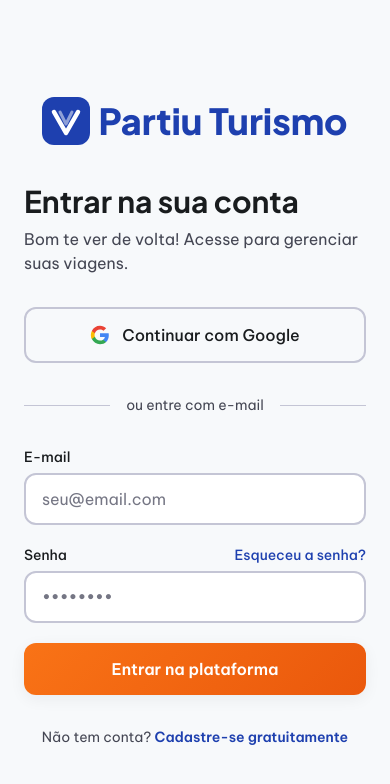
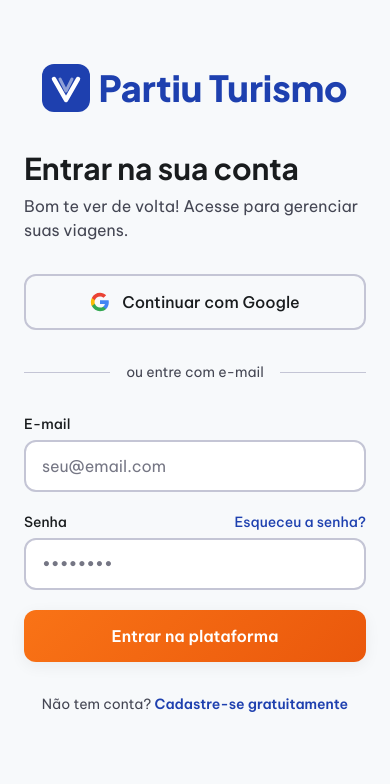
Before and after one commit to novacontathebaldi-eng/passagens-site, a Next.js app: page /login in a window 390 px wide. Shown: the top 784 px of the page. Built offline with nearby package versions, Linux system fonts and the light colour scheme; no server answers; the database is empty.

Commit message:
Att pagina de login espaço branco em cima

```diff
--- a/src/app/(auth)/login/LoginClient.tsx
+++ b/src/app/(auth)/login/LoginClient.tsx
@@ -93,7 +93,7 @@
       </div>
 
       {/* Right: Login Form */}
-      <div className="flex-1 flex items-center justify-center p-6 sm:p-12">
+      <div className="flex-1 flex items-start sm:items-center justify-center p-6 pt-16 sm:p-12">
         <div className="w-full max-w-md space-y-8">
           {/* Mobile Logo */}
           <div className="lg:hidden text-center">
```
